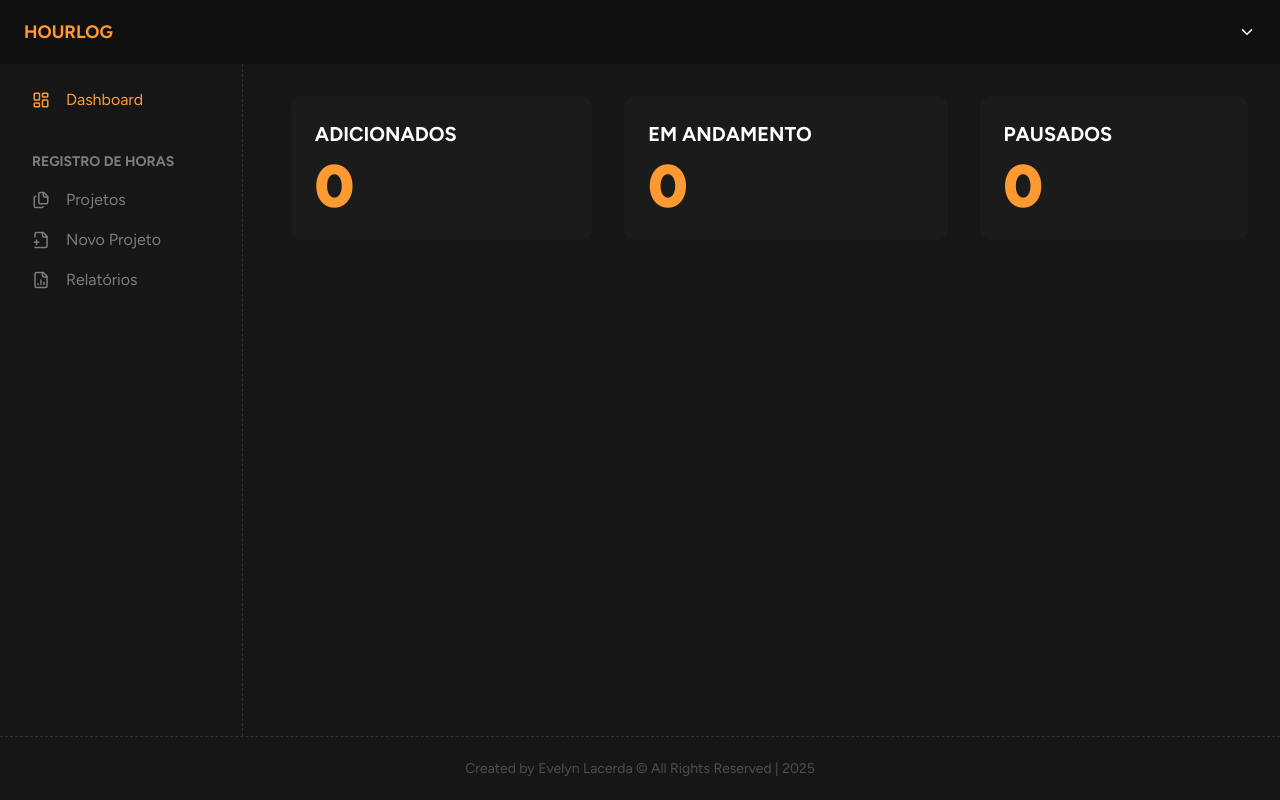
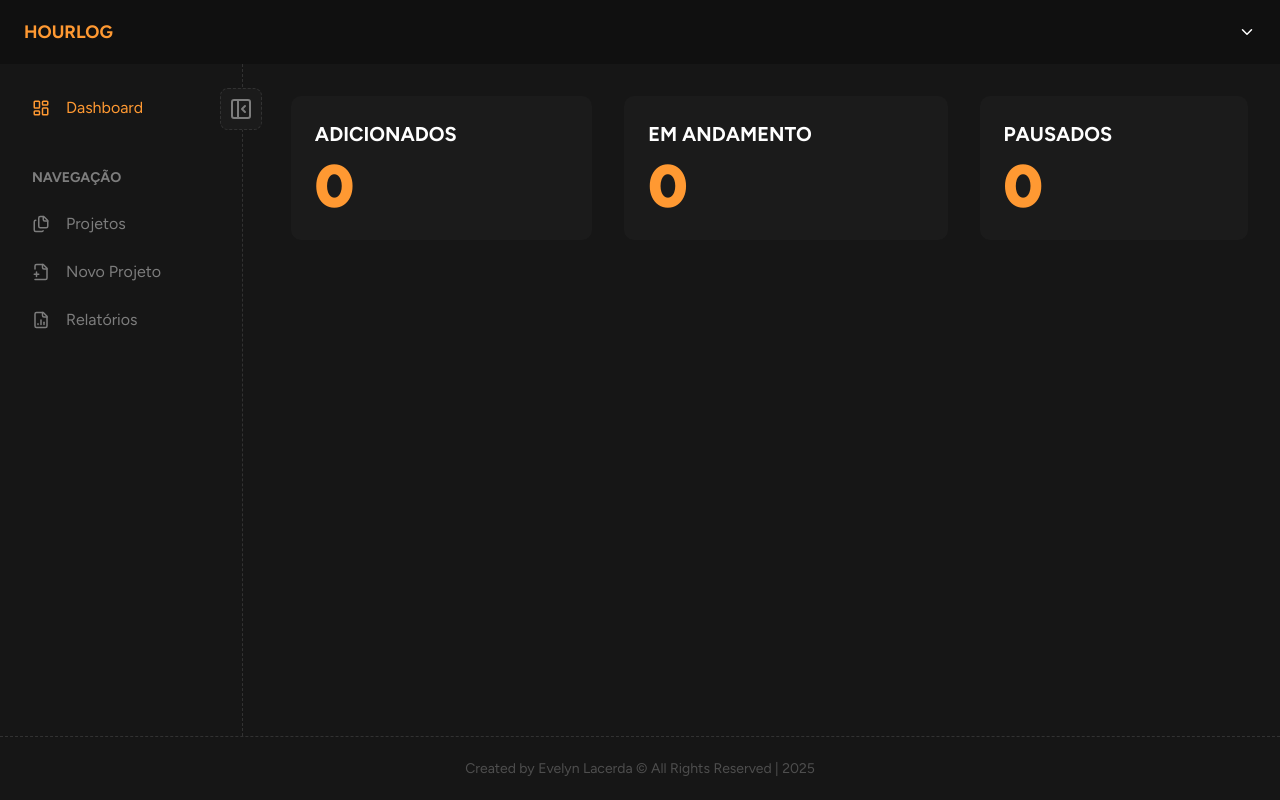
Before and after one commit to evelynlacerda/hourlog, a React (Vite) app: page /dashboard in a window 1280 px wide. Built offline with nearby package versions, Linux system fonts and the light colour scheme; no server answers; sample sign-in values are in the browser's storage.

Commit message:
Adjusted sidebar collapsed

```diff
--- a/src/layout/sidebar.tsx
+++ b/src/layout/sidebar.tsx
@@ -1,35 +1,67 @@
+import { useState } from "react";
 import { MENU_ITEMS } from "@/constants/Menu";
-import { LayoutDashboard } from "lucide-react";
+import { LayoutDashboard, PanelLeftClose, PanelLeftOpen } from "lucide-react";
 import { NavLink } from "react-router-dom";
 
 const Sidebar = () => {
+	const [collapsed, setCollapsed] = useState(false);
+
 	return (
-		<aside className="w-[18rem] min-h-[calc(100vh-128px)] flex flex-col gap-10 border-r border-dashed border-dark400 py-6 px-8 text-dark700">
+		<aside
+			className={[
+				"min-h-[calc(100vh-128px)] border-r border-dashed border-dark400 py-8",
+				collapsed ? "w-20 px-3" : "w-[18rem] px-8",
+				"flex flex-col gap-12 text-dark700 transition-all duration-300 ease-out relative",
+			].join(" ")}
+		>
+			{/* Botão de colapsar */}
+			<button
+				type="button"
+				onClick={() => setCollapsed((c) => !c)}
+				aria-label={collapsed ? "Expandir sidebar" : "Colapsar sidebar"}
+				aria-expanded={!collapsed}
+				className="rounded-md border border-dashed border-dark400 px-2 py-2 transition absolute top-6 -right-5 bg-dark200 cursor-pointer hover:text-orange500 hover:border-orange500"
+			>
+				{collapsed ? <PanelLeftOpen size={24} /> : <PanelLeftClose size={24} />}
+			</button>
+
+			{/* Link Dashboard */}
 			<NavLink
 				to="/dashboard"
 				className={({ isActive }) =>
-					`flex items-center gap-4 transition hover:text-orange500 ${
-						isActive ? "text-orange500" : ""
-					}`
+					[
+						"flex items-center gap-4 transition hover:text-orange500",
+						isActive ? "text-orange500" : "",
+					].join(" ")
 				}
+				title={collapsed ? "Dashboard" : undefined}
 			>
-				<LayoutDashboard size={18} /> Dashboard
+				<LayoutDashboard size={18} />
+				{!collapsed && <span>Dashboard</span>}
 			</NavLink>
 
-			<div className="flex flex-col gap-4">
-				<span className="uppercase text-sm font-bold">Registro de Horas</span>
+			{/* Bloco de navegação */}
+			<div className="flex flex-col gap-6">
+				{!collapsed && (
+					<span className="uppercase text-sm font-bold">Navegação</span>
+				)}
 
 				{MENU_ITEMS.map((item) => (
 					<NavLink
-                        key={item.id}
+						key={item.id}
 						to={item.path}
 						className={({ isActive }) =>
-							`flex items-center gap-4 transition hover:text-orange500 ${
-								isActive ? "text-orange500" : ""
-							}`
+							[
+								"flex items-center gap-4 transition hover:text-orange500",
+								isActive ? "text-orange500" : "",
+							].join(" ")
 						}
+						title={collapsed ? item.title : undefined}
 					>
-						<item.icon size={18} /> {item.title}
+						<item.icon size={18} />
+						{!collapsed && (
+							<span className="whitespace-nowrap">{item.title}</span>
+						)}
 					</NavLink>
 				))}
 			</div>
```
